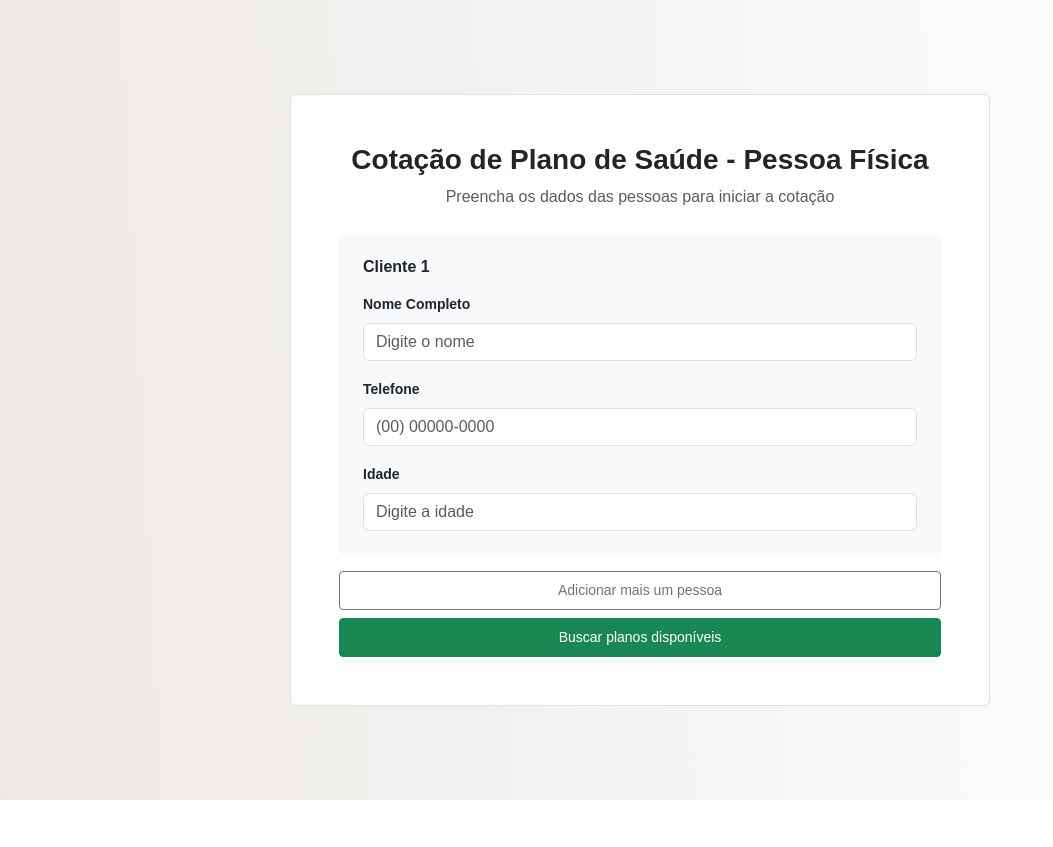
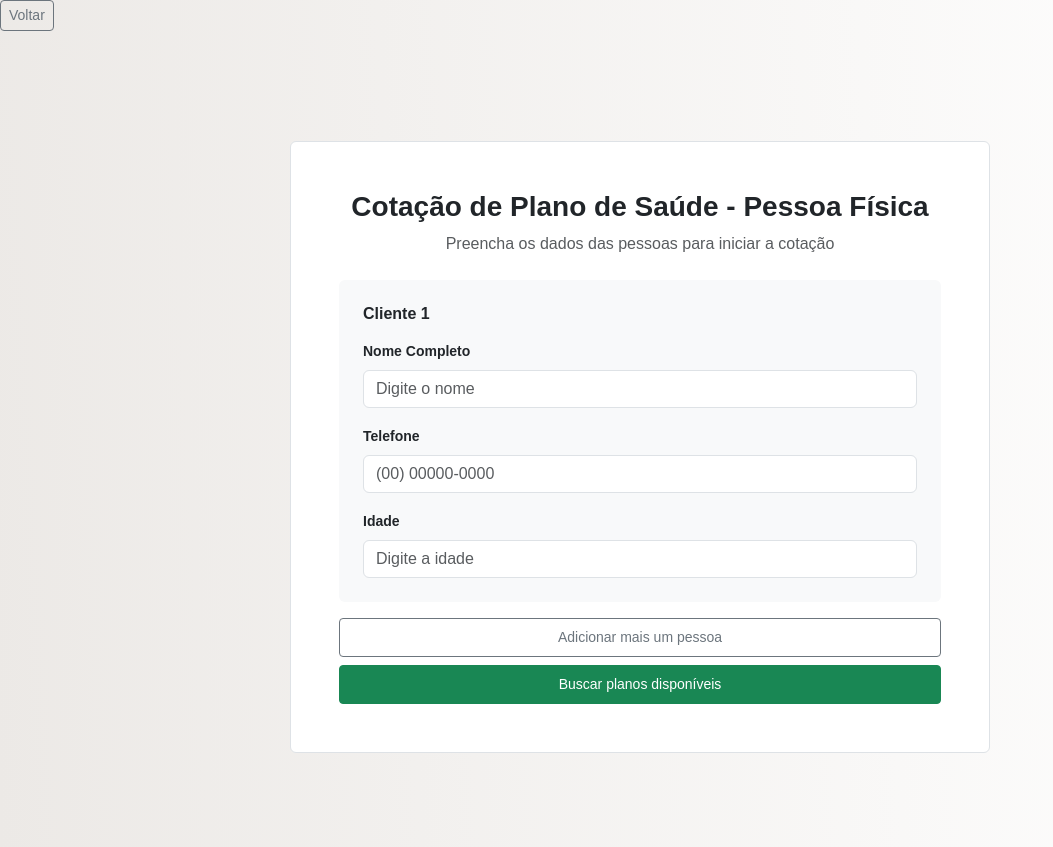
Before and after one commit to moshgui/vidas-cotador, an Angular app in the folder cotador-saude/: page /iniciar-cotacao in a window 1280 px wide. Shown: the whole page, without its empty margins (0-1053 px from the left). Before the commit the page ends 800 px from the top, so only its background shows below. Built offline with nearby package versions, Linux system fonts and the light colour scheme; a web font is replaced by a local one.

Commit message:
fix: botão de voltar deletado sem querer do componente form-pessoa

```diff
--- a/cotador-saude/src/app/components/form-pessoa/form-pessoa.html
+++ b/cotador-saude/src/app/components/form-pessoa/form-pessoa.html
@@ -1,3 +1,6 @@
+<app-buttons routerLink="/" titulo="Voltar" classeBotao="btn-outline-secondary mb-3"
+  >Voltar</app-buttons
+>
 <div class="container d-flex justify-content-center align-items-center min-vh-100">
   <div class="card p-4 p-md-5 border rounded text-center" style="max-width: 700px; width: 100%">
     <h3 class="fw-semibold text-dark mb-2">Cotação de Plano de Saúde - Pessoa Física</h3>
```
